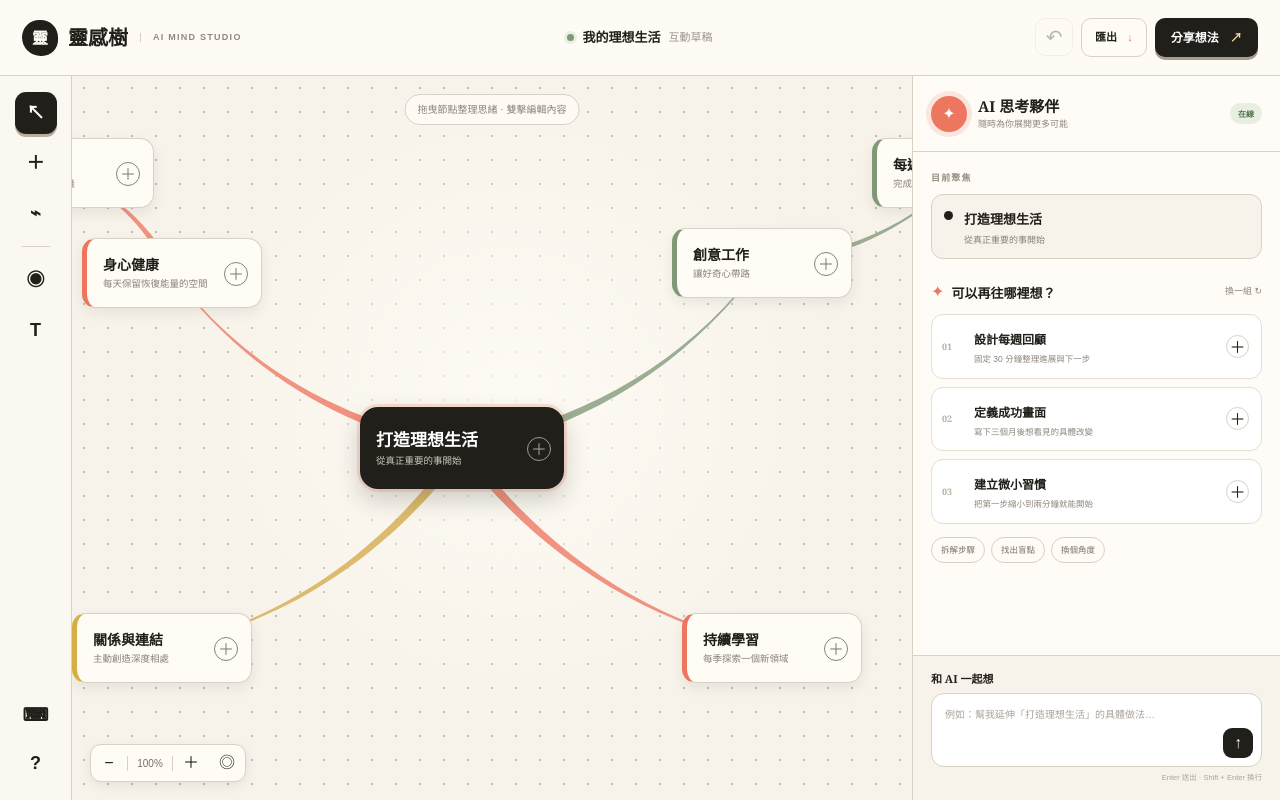
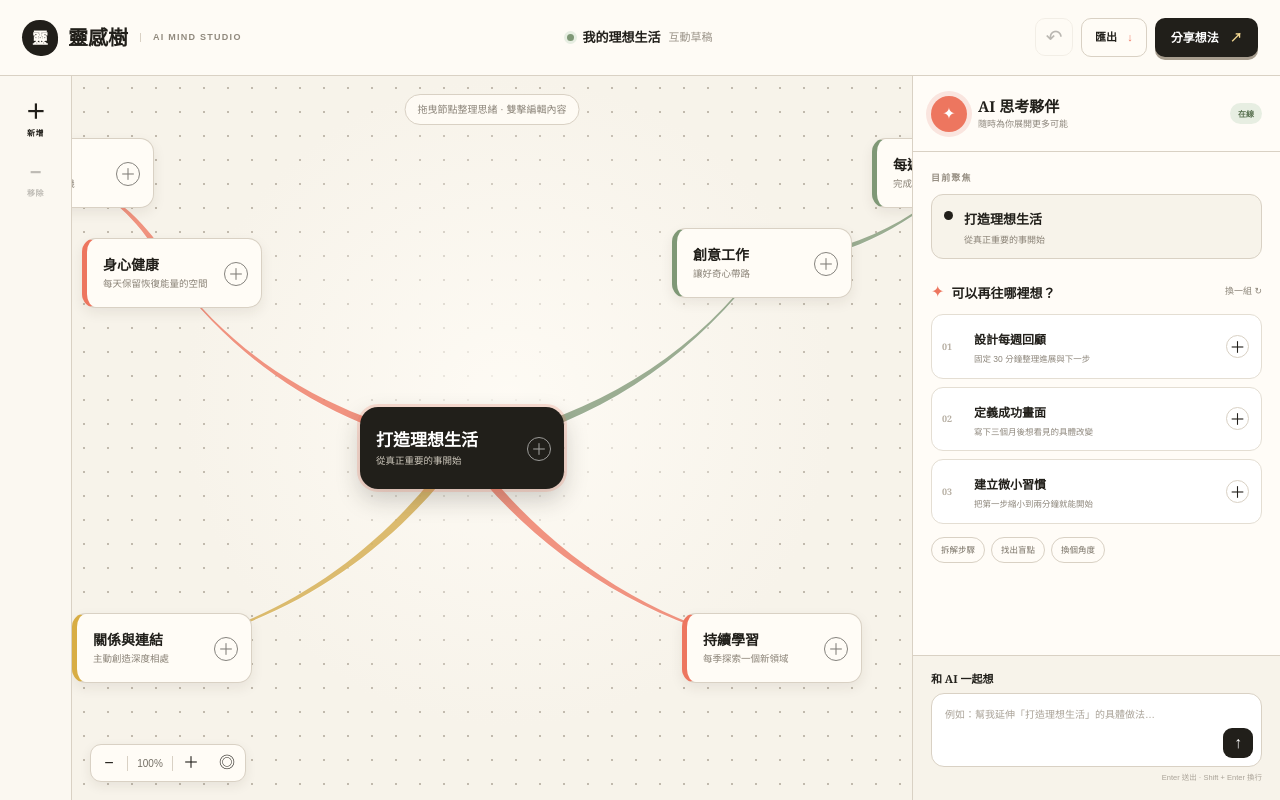
Before and after one commit to go38/inspiration-tree-ai-mindmap, a Next.js app: page / in a window 1280 px wide. Built offline with nearby package versions, Linux system fonts and the light colour scheme.

Commit message:
Simplify tools and add node removal

```diff
--- a/app/globals.css
+++ b/app/globals.css
@@ -37,11 +37,11 @@ button { color:inherit; }
 @keyframes menu-in { from{opacity:0;transform:translateY(-5px)} }
 .workspace { height:calc(100vh - 76px); min-height:604px; display:grid; grid-template-columns:72px minmax(500px,1fr) 368px; }
 .toolrail { padding:16px 10px; border-right:1px solid var(--line); background:#fbf8f1; display:flex; flex-direction:column; gap:8px; align-items:center; }
-.tool { width:42px; height:42px; border-radius:11px; font-weight:700; font-size:18px; transition:.18s; }
-.tool:hover { background:#eee8dd; transform:translateY(-1px); }
-.tool.active { background:var(--ink); color:white; box-shadow:0 3px 0 #b9ae9e; }
-.rail-rule { width:28px; height:1px; background:var(--line); margin:4px 0; }
-.rail-help { margin-top:auto; display:grid; gap:6px; }
+.tool { width:48px; height:52px; border-radius:12px; font-weight:700; font-size:20px; transition:.18s; display:grid; place-items:center; align-content:center; gap:1px; }
+.tool small { font-size:8px; font-weight:650; letter-spacing:.06em; }
+.tool:hover:not(:disabled) { background:#eee8dd; transform:translateY(-1px); }
+.tool.danger:hover:not(:disabled) { background:#fae5df; color:#ad4937; }
+.tool:disabled { opacity:.28; cursor:not-allowed; }
 .canvas { position:relative; overflow:hidden; touch-action:none; background-color:var(--paper); background-image:radial-gradient(#bbb3a6 1px, transparent 1px); background-size:24px 24px; }
 .canvas::before { content:""; position:absolute; inset:0; pointer-events:none; background:radial-gradient(circle at 52% 45%,rgba(255,252,246,.85),rgba(247,243,234,.1) 55%); }
 .canvas-hint { position:absolute; z-index:4; top:18px; left:50%; transform:translateX(-50%); border:1px solid var(--line); background:rgba(255,252,246,.88); color:#8b8479; padding:7px 12px; border-radius:20px; font-size:10px; }
--- a/app/page.tsx
+++ b/app/page.tsx
@@ -147,6 +147,31 @@ export default function Home() {
     setSelectedId(nextId);
     setToast(`已加入「${title}」`);
     window.setTimeout(() => setToast(""), 1800);
+  }
+
+  function removeSelectedNode() {
+    const target = nodes.find((node) => node.id === selectedId);
+    if (!target || target.parent === null) {
+      setToast("中心節點不能移除");
+      window.setTimeout(() => setToast(""), 1800);
+      return;
+    }
+    checkpoint();
+    const removedIds = new Set([target.id]);
+    let foundChild = true;
+    while (foundChild) {
+      foundChild = false;
+      nodes.forEach((node) => {
+        if (node.parent !== null && removedIds.has(node.parent) && !removedIds.has(node.id)) {
+          removedIds.add(node.id);
+          foundChild = true;
+        }
+      });
+    }
+    setNodes((items) => items.filter((node) => !removedIds.has(node.id)));
+    setSelectedId(target.parent);
+    setToast(removedIds.size > 1 ? `已移除「${target.text}」及 ${removedIds.size - 1} 個子節點` : `已移除「${target.text}」`);
+    window.setTimeout(() => setToast(""), 2200);
   }
 
   function editNode(node: NodeItem) {
@@ -347,13 +372,12 @@ export default function Home() {
 
       <section className="workspace">
         <nav className="toolrail" aria-label="心智圖工具">
-          <button className="tool active" aria-label="選取工具">↖</button>
-          <button className="tool" onClick={() => addNode()} aria-label="新增節點">＋</button>
-          <button className="tool" aria-label="加入連線">⌁</button>
-          <span className="rail-rule" />
-          <button className="tool" aria-label="顏色">◉</button>
-          <button className="tool" aria-label="文字">T</button>
-          <div className="rail-help"><button className="tool" aria-label="鍵盤快捷鍵">⌨</button><button className="tool" aria-label="說明">?</button></div>
+          <button className="tool" onClick={() => addNode()} aria-label="在目前節點下新增節點">
+            <span aria-hidden="true">＋</span><small>新增</small>
+          </button>
+          <button className="tool danger" onClick={removeSelectedNode} aria-label="移除目前節點" disabled={selected.parent === null}>
+            <span aria-hidden="true">−</span><small>移除</small>
+          </button>
         </nav>
 
         <div className="canvas" onPointerMove={onPointerMove} onPointerUp={() => { drag.current = null; }} onPointerLeave={() => { drag.current = null; }}>
```
